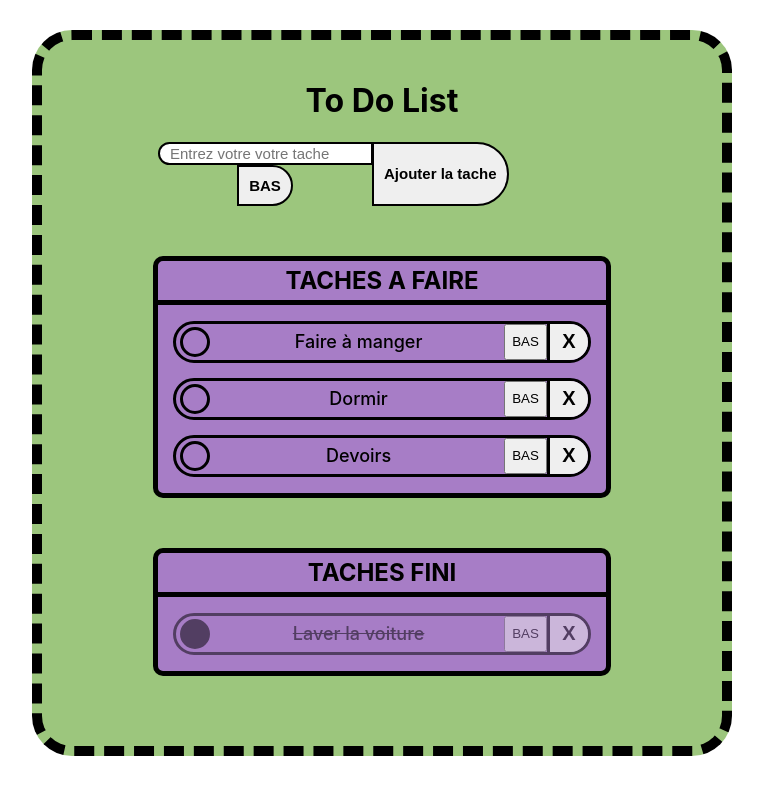
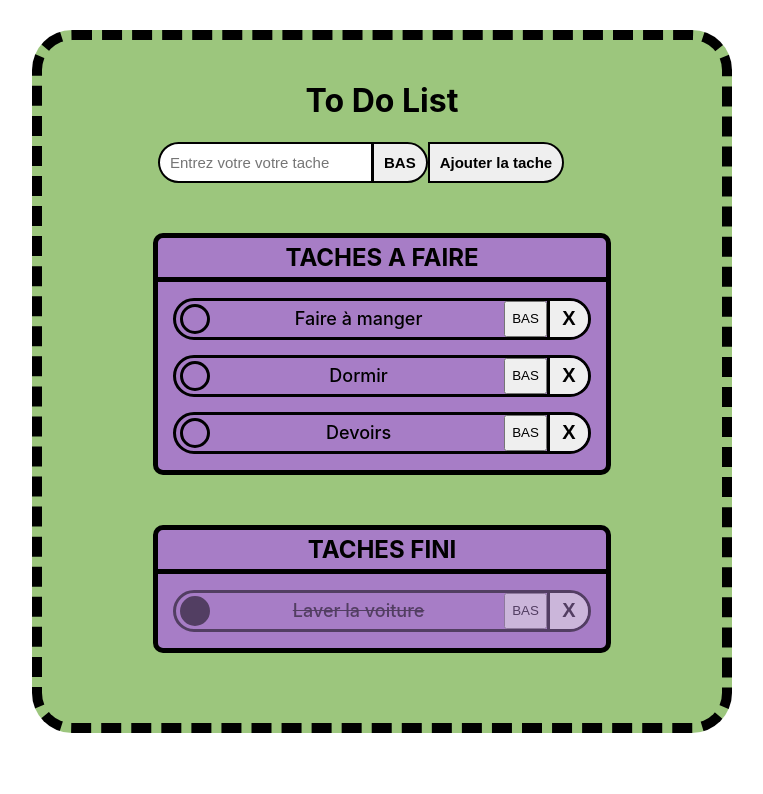
Before and after one commit to maxilaf/todolist-react, a React (Create React App) app: page / in a window 1280 px wide. Shown: the top 794 px of the page, without its empty margins (258-1021 px from the left). Built offline with nearby package versions, Linux system fonts and the light colour scheme.

Commit message:
on stylise tout ca

```diff
--- a/src/App.css
+++ b/src/App.css
@@ -136,3 +136,7 @@ label {
     border-left: 2px solid black;
     border-radius: 0 100px 100px 0;
 }
+
+.add div {
+    display: flex;
+}
--- a/src/App.js
+++ b/src/App.js
@@ -136,10 +136,6 @@ function App() {
         }
     };
 
-    const changeStatusForm = () => {
-
-    };
-
     // Affichage
 
     return (
@@ -148,7 +144,6 @@ function App() {
             <TacheForm
                 handleAdd={handleAdd}
                 nomPresent={nomPresent}
-                onClickStatus={changeStatusForm}
             />
             <div className="aFaire taches">
                 <h2>TACHES A FAIRE</h2>
--- a/src/components/TacheForm.jsx
+++ b/src/components/TacheForm.jsx
@@ -60,7 +60,7 @@ export default function TacheForm({ handleAdd, nomPresent }) {
                 />
                 <Status status={status} onClick={changeStatusForm} />
             </div>
-            <button>Ajouter la tache</button>
+            <button className="addButton">Ajouter la tache</button>
         </form>
     );
 }
```
